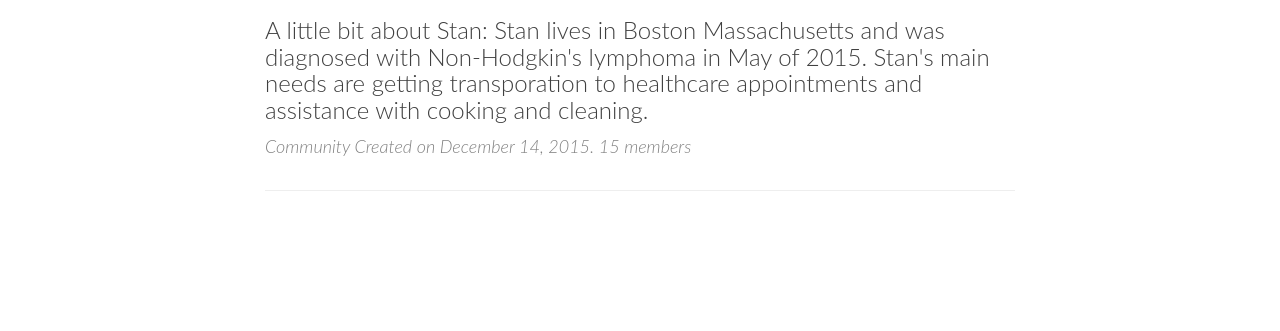
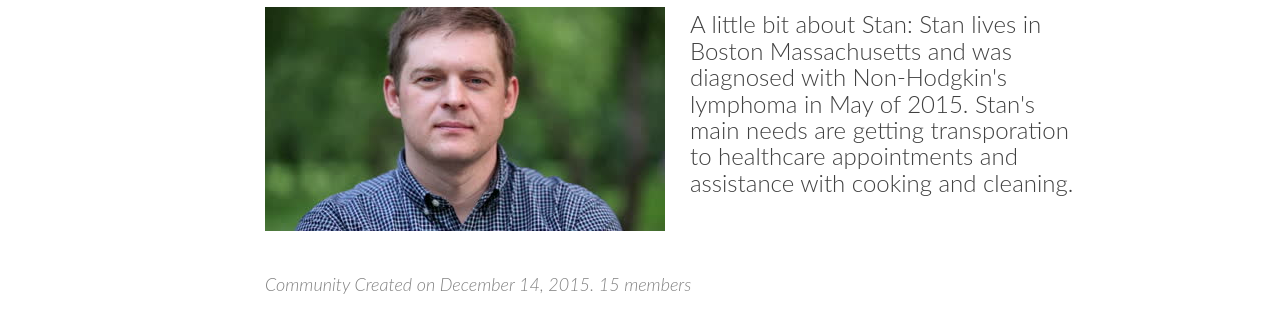
Before and after one commit to mkutter72/project4-frontend-II, a website: page indexFull.html in a window 1280 px wide. Shown: the part 617-948 px from the top of the page. Before the commit the page ends 858 px from the top, so only its background shows below. Drawn offline with nearby package versions, Linux system fonts and the light colour scheme.

Commit message:
Added pic of Stan

```diff
--- a/css/app.css
+++ b/css/app.css
@@ -42,3 +42,16 @@
   left : 150px;
 
 }
+
+
+#stanText {
+  max-width: 400px;
+  position: relative;
+  left : 425px;
+  top : -240px;
+}
+
+#stanCaption{
+  position: relative;
+  top : -175px;
+}
--- a/indexFull.html
+++ b/indexFull.html
@@ -17,6 +17,7 @@
     <!-- Custom CSS -->
     <link href="css/clean-blog.min.css" rel="stylesheet">
     <link href="css/neat-blue.css" rel="stylesheet">
+    <link href="css/app.css" rel="stylesheet">
     <!-- Custom Fonts -->
     <link href="http://maxcdn.bootstrapcdn.com/font-awesome/4.1.0/css/font-awesome.min.css" rel="stylesheet" type="text/css">
     <link href='http://fonts.googleapis.com/css?family=Lora:400,700,400italic,700italic' rel='stylesheet' type='text/css'>
@@ -93,13 +94,13 @@
                         <h2 class="post-title">
                             Welcome to the Community Cares Web Portal for Stan Cooper
                         </h2>
-                        <h3 class="post-subtitle">
+                        <img class="img-responsive" src="img/StanPic.jpg" alt="" data-rotate="-90">
+                        <h3 class="post-subtitle" id="stanText">
                             A little bit about Stan:   Stan lives in Boston Massachusetts and was diagnosed with Non-Hodgkin's lymphoma in May of 2015.   Stan's main needs are getting transporation to healthcare appointments and assistance with cooking and cleaning.
                         </h3>
-                    </a>
-                    <p class="post-meta">Community Created on December 14, 2015.  15 members</p>
+
+                    <p class="post-meta" id="stanCaption">Community Created on December 14, 2015.  15 members</p>
                 </div>
-                <hr>
             </div>
         </div>
     </div>
```
Also changed, not shown: img/StanPic.jpg (added).
